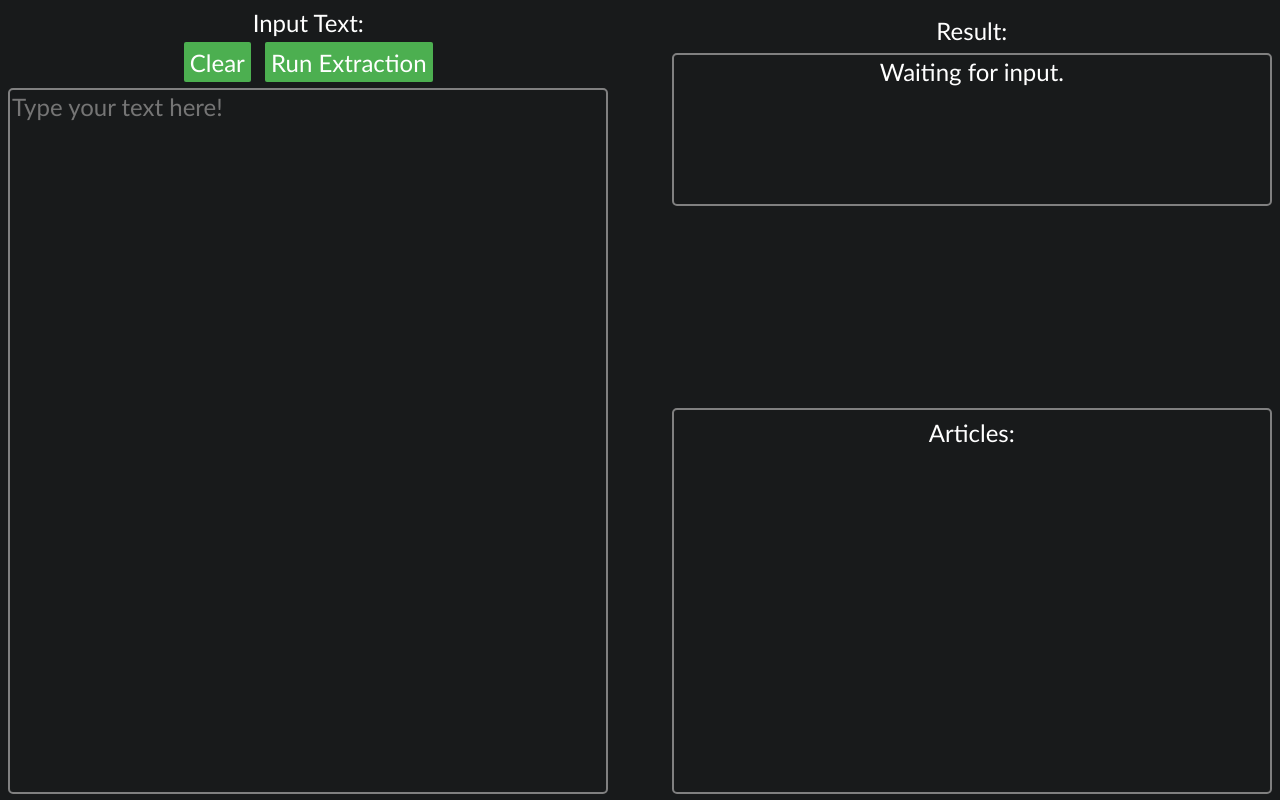
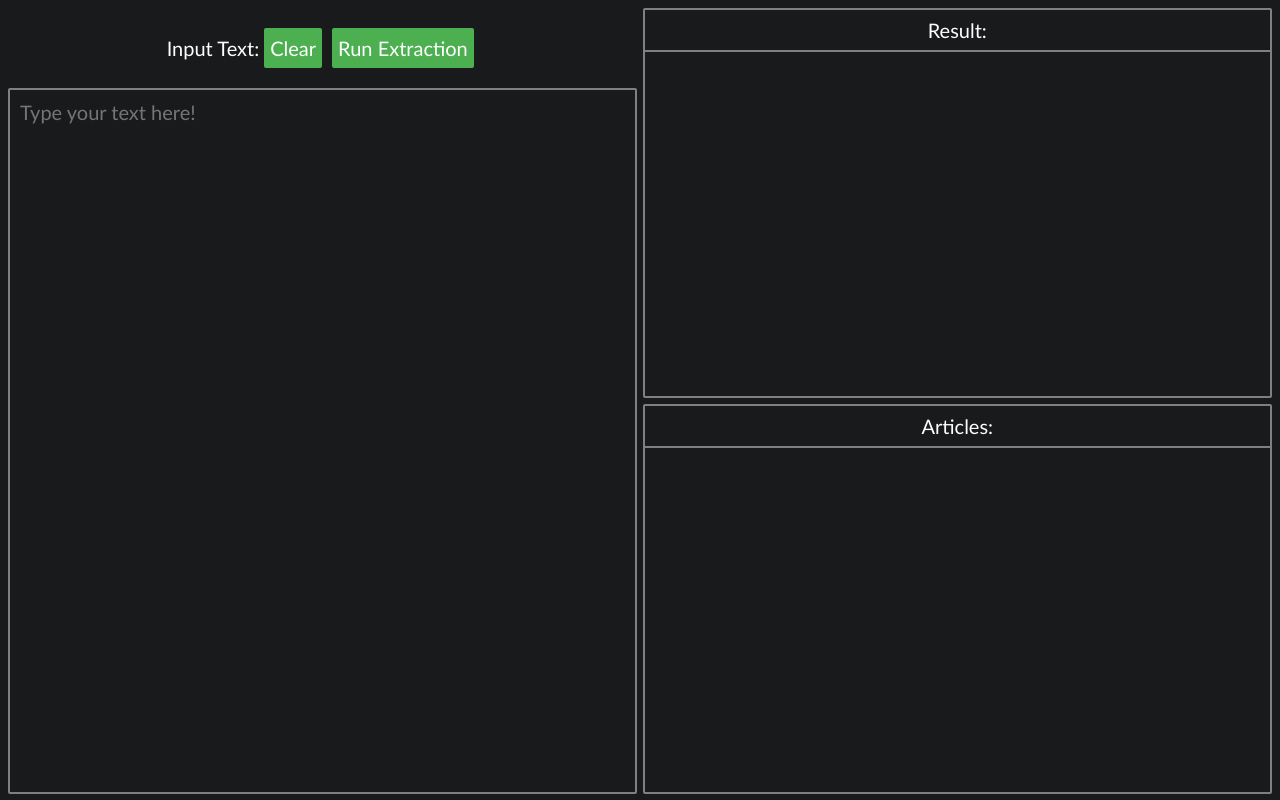
Before and after one commit to KentoNishi/BlankSort-Demo, a plain HTML site: page static/index.html in a window 1280 px wide. Both pictures are taken after a click on the button "Clear". Drawn offline with Linux system fonts and the light colour scheme; no server answers.

Commit message:
Changed formatting of panels and added scrollable keyword list

```diff
--- a/static/index.html
+++ b/static/index.html
@@ -39,11 +39,11 @@
         });
     }
     function submit() {
-        document.getElementById("output").value = "Loading...";
-        request("/api", "POST", { text: document.getElementById("input").value }).then(value => {
-            document.getElementById("output").value = value.keywords.toString().replace(/,/gi, "\n");
-            if (document.getElementById("output").value == "") {
-                document.getElementById("output").value = "No results";
+        document.getElementById("output").innerText = "Loading...";
+        request("/api", "POST", { text: document.getElementById("input").value }).then(data => {
+            document.getElementById("output").innerText = data.keywords.toString().replace(/,/gi, "\n");
+            if (document.getElementById("output").innerText == "") {
+                document.getElementById("output").innerText = "No results";
             }
         });
     }
@@ -65,23 +65,43 @@
                         <br />
                     </div>
                 `;
-                document.getElementById(`title${i}`).textContent = article.title;
+                document.getElementById(`title${i}`).innerText = article.title;
                 document.getElementById(`link${i}`).href = article.source;
             });
         });
+        document.getElementById("input").oninput = event => {
+            if (event.target.innerHTML.trim() === '<br>') {
+                event.target.innerHTML = "";
+            }
+        }
     }
     function clearBox() {
         document.getElementById("input").value = "";
+        document.getElementById("output").innerText = "";
     }
 </script>
 <style>
-    textarea {
+    .textarea {
         width: 100%;
         resize: none;
         background-color: #181a1b;
         color: white;
         min-height: 5vh;
-        font-size: 1.5em;
+        font-size: 2.5vh;
+        overflow: auto;
+        overflow-x: hidden;
+        padding: 10px;
+    }
+
+    .displayArea {
+        overflow: auto;
+        height: calc(50vh - 2vh - 2.5vh - 2.25vh);
+        background-color: #181a1b;
+        color: white;
+        box-sizing: border-box;
+        -moz-box-sizing: border-box;
+        -webkit-box-sizing: border-box;
+        border-top: 2px solid gray;
     }
 
     #left {
@@ -94,7 +114,7 @@
 
     .panel {
         position: relative;
-        width: 47.5%;
+        width: calc(50% - 0.325vh);
     }
 
     body {
@@ -114,7 +134,7 @@
         display: inline-block;
         margin-top: 5px;
         margin-bottom: 5px;
-        font-size: 1.5em;
+        font-size: 2.5vh;
         border-radius: 2px;
         margin-left: 5px;
         margin-right: 5px;
@@ -124,20 +144,16 @@
         color: #3391ff;
     }
 
-    #listWrapper {
-        overflow-y: auto;
-    }
-
     .leftInput {
         height: 90%;
     }
 
     body {
-        font-size: 1em;
+        font-size: 1.75vh;
     }
 
     .header {
-        font-size: 1.5em;
+        font-size: 2.5vh;
         display: -webkit-flex;
         display: flex;
         align-items: center;
@@ -146,15 +162,9 @@
 
     .controls {
         height: 10vh;
-        vertical-align: middle;
-        text-align: center;
-    }
-
-    .topRight {
-        height: fit-content;
-        text-align: center;
-        vertical-align: middle;
-        height: 50vh;
+        display: flex;
+        align-items: center;
+        justify-content: center;
     }
 
     .padded {
@@ -174,7 +184,7 @@
 
     .articleTitle {
         padding: 10px;
-        font-size: 1.25em;
+        font-size: 2vh;
     }
 
     #output {
@@ -182,20 +192,36 @@
         display: inline-block;
         vertical-align: middle;
         outline: none;
-    }
-
-    .listWrapper {
         overflow-y: auto;
-        height: 40vh;
     }
 
     .bordered {
+        box-sizing: border-box;
+        -moz-box-sizing: border-box;
+        -webkit-box-sizing: border-box;
         border: 2px solid gray;
-        border-radius: 5px;
+        border-radius: 2px;
+    }
+
+    .halfPanel {
+        height: calc(50% - 0.25vh);
+        width: 100%;
+    }
+
+    .topRight {
+        top: 0;
     }
 
     .bottomRight {
-        height: calc(50vh - 18px);
+        bottom: 0;
+        margin-top: 0.75vh;
+    }
+
+    [contenteditable][placeholder]:empty:before {
+        content: attr(placeholder);
+        position: absolute;
+        color: gray;
+        background-color: transparent;
     }
 </style>
 
@@ -210,17 +236,18 @@
                 Run Extraction
             </button>
         </div>
-        <textarea id="input" class="leftInput bordered" placeholder="Type your text here!">
-</textarea>
+        <textarea id="input" class="textarea leftInput bordered" placeholder="Type your text here!"></textarea>
     </div>
     <div id="right" class="panel">
-        <div class="topRight">
+        <div class="topRight bordered halfPanel">
             <span class="header padded">Result:</span>
-            <textarea rows="5" id="output" readonly class="bordered">Waiting for input.</textarea>
+            <div id="output" class="displayArea textarea">
+                Waiting for input.
+            </div>
         </div>
-        <div class="bottomRight bordered">
+        <div class="bottomRight bordered halfPanel">
             <span class="header padded">Articles:</span>
-            <div class="listWrapper">
+            <div class="displayArea">
                 <span id="articles">
                 </span>
             </div>
```
Also changed, not shown: 1 other file.
